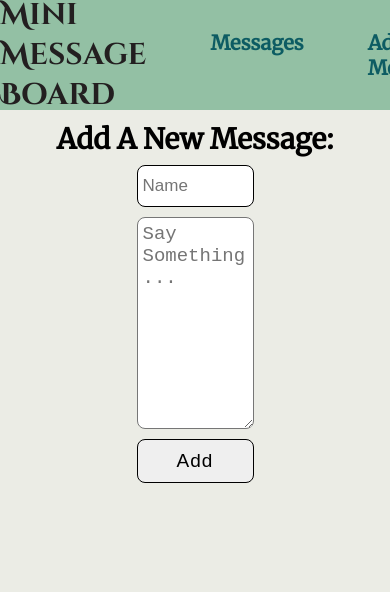
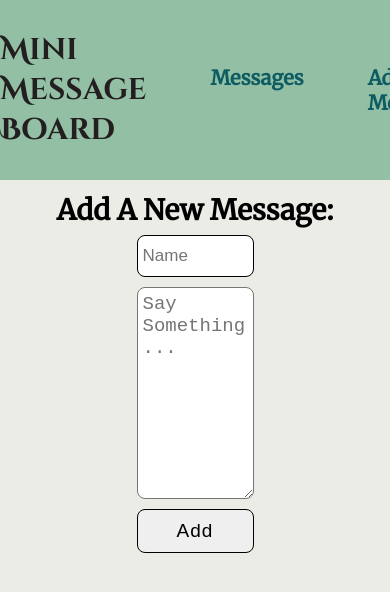
Before and after one commit to aaronsww/message-board, a React (Vite) app: page /add in a window 390 px wide. Shown: the top 592 px of the page. Built offline with nearby package versions, Linux system fonts and the light colour scheme.

Commit message:
refactor: removed height for better responsiveness

```diff
--- a/src/App.css
+++ b/src/App.css
@@ -12,7 +12,6 @@ body{
     display: flex;
     justify-content: space-around;
     align-items: center;
-    height: 13vh;
     background-color: #93C0A4;
 }
 .navElements{
```
